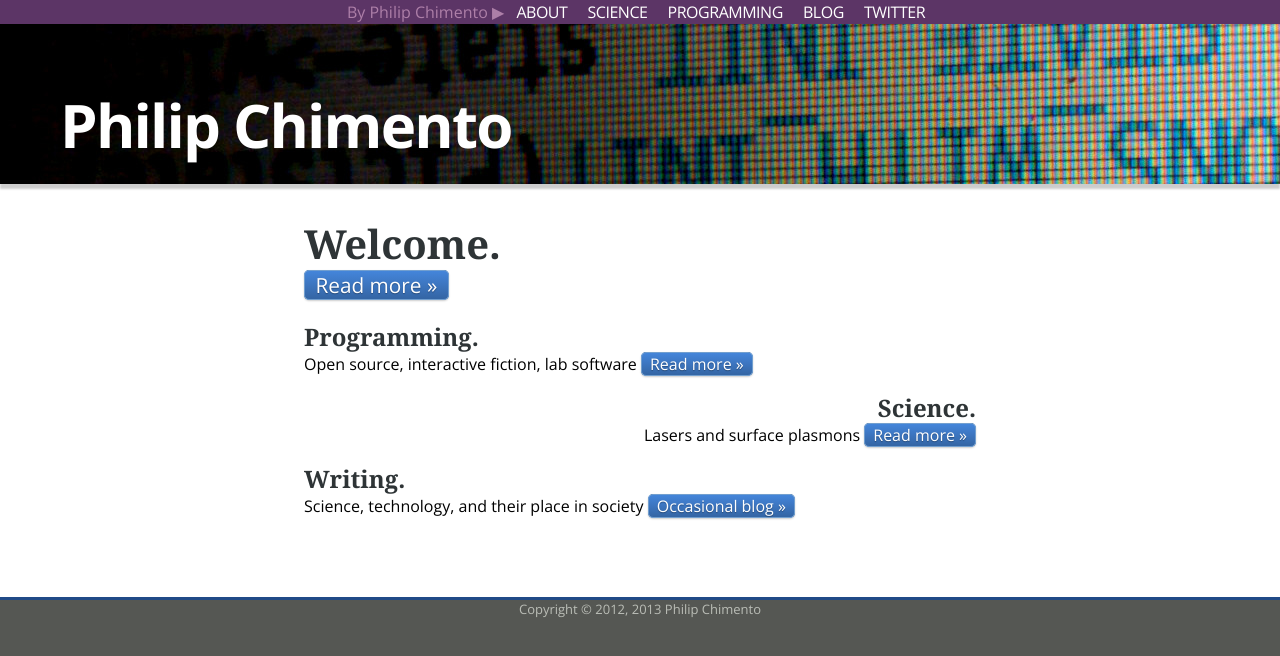
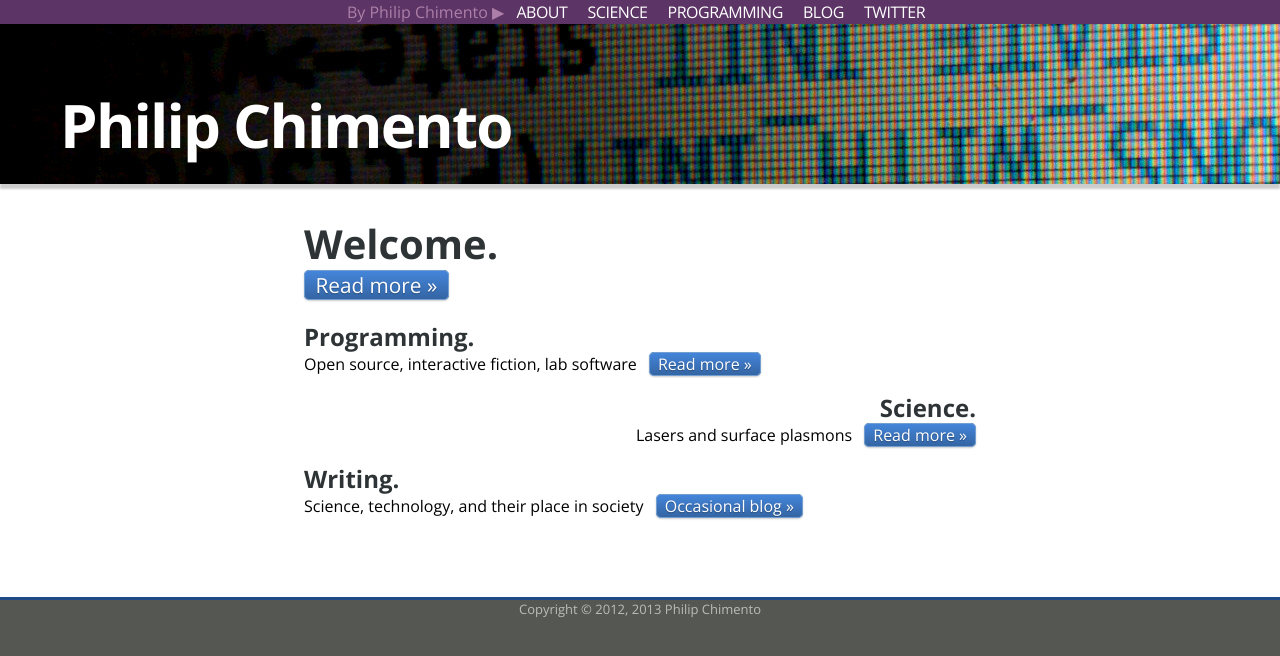
Before and after one commit to ptomato/ptomato.github.com, a Jekyll site: the page built from index.html, in a window 1280 px wide. Shown: the top 656 px of the page. Built offline with Jekyll 4.4.1, drawn with Linux system fonts in a browser that asks for light colours; some web fonts are replaced.

Commit message:
Get rid of Droid Sans headlines
Use Open Sans instead

```diff
--- a/_layouts/default.html
+++ b/_layouts/default.html
@@ -7,7 +7,6 @@
 
     <meta http-equiv="Content-Type" content="text/html; charset=UTF-8">
     <link href='http://fonts.googleapis.com/css?family=Open+Sans:400,700' rel='stylesheet' type='text/css'>
-    <link href='http://fonts.googleapis.com/css?family=Droid+Serif:400,700' rel='stylesheet' type='text/css'>
     <link type="text/css" href="/css/awesome.css" rel="stylesheet" media="all"/>
     {% if page.use-syntax-highlighting %}
       <link type="text/css" href="/css/syntax.css" rel="stylesheet" media="all"/>
--- a/_layouts/front.html
+++ b/_layouts/front.html
@@ -7,7 +7,6 @@
 
     <meta http-equiv="Content-Type" content="text/html; charset=UTF-8">
     <link href='http://fonts.googleapis.com/css?family=Open+Sans:400,700' rel='stylesheet' type='text/css'>
-    <link href='http://fonts.googleapis.com/css?family=Droid+Serif:400,700' rel='stylesheet' type='text/css'>
     <link type="text/css" href="/css/awesome.css" rel="stylesheet" media="all"/>
     <link rel="shortcut icon" type="image/png" href="/favicon.png"/>
   </head>
--- a/css/awesome.css
+++ b/css/awesome.css
@@ -25,17 +25,21 @@ p {
 }
 
 h1 {
-	font-family: 'Droid Serif', georgia, times, serif;
+	font-family: 'Open Sans', 'Droid Sans', verdana, sans-serif;
+	font-weight: 700;
 	color: #2e3436; /* aluminum6 */
 	font-size: 2em;
 	margin: 0;
+	text-align: left;
 }
 
 h2 {
-	font-family: 'Droid Serif', georgia, times, serif;
+	font-family: 'Open Sans', 'Droid Sans', verdana, sans-serif;
+	font-weight: 700;
 	color: #2e3436; /* aluminum6 */
 	font-size: 1.5em;
 	margin: 0;
+	text-align: left;
 }
 
 li {
@@ -92,6 +96,15 @@ h1.bigparagraph {
 .item-right {
 	margin: 1em 0 0 auto;
 	text-align: right;
+}
+
+/* Specific to front page */
+.item-right h2 {
+	text-align: right;
+}
+.item-left a.button,
+.item-right a.button {
+	margin-left: 0.5em;
 }
 
 .box {
```
